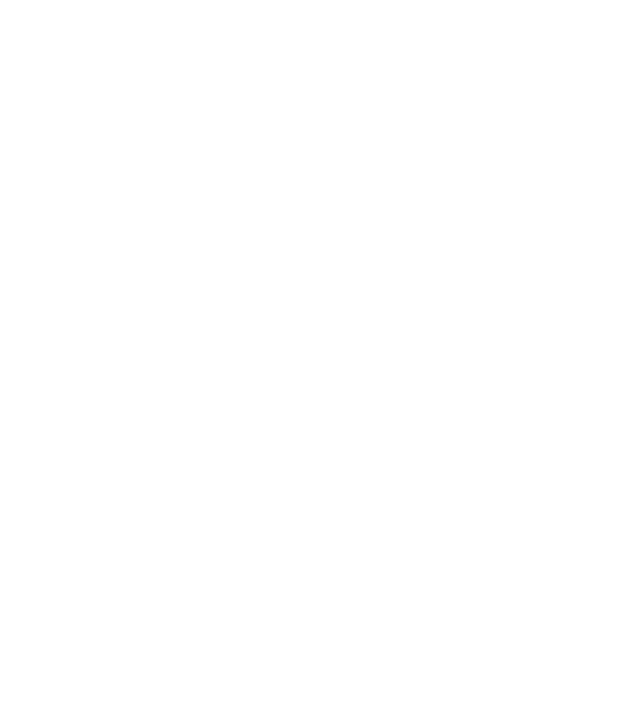
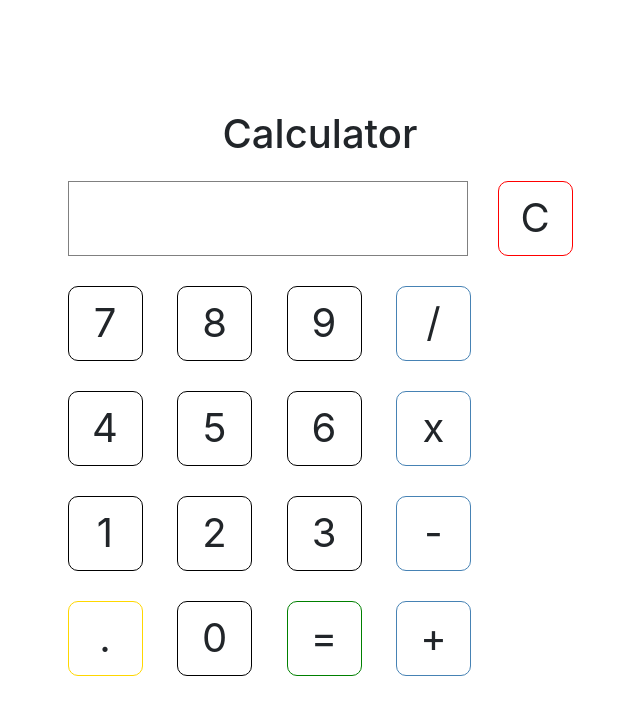
Before and after one commit to BrianEssayan/calculator-odin-project, a plain HTML site: page index.html in a window 1280 px wide. Shown: the whole page, without its empty margins (320-960 px from the left). Drawn offline with nearby package versions, Linux system fonts and the light colour scheme.

Commit message:
main structure and styles with css.

```diff
--- a/index.html
+++ b/index.html
@@ -1,13 +1,52 @@
 <!DOCTYPE html>
-<html lang="en">
-<head>
-    <meta charset="UTF-8">
-    <meta name="viewport" content="width=device-width, initial-scale=1.0">
+<html>
+  <head>
+    <meta lang="en" />
+    <meta charset="utf-8" />
+    <link
+      rel="stylesheet"
+      href="https://cdn.jsdelivr.net/npm/bootstrap@4.6.2/dist/css/bootstrap.min.css"
+      integrity="sha384-xOolHFLEh07PJGoPkLv1IbcEPTNtaed2xpHsD9ESMhqIYd0nLMwNLD69Npy4HI+N"
+      crossorigin="anonymous"
+    />
+    <link rel="stylesheet" href="style.css" />
+    <script src="script.js"></script>
     <title>Calculator</title>
-    <link rel="stylesheet" href="style.css">
-    <script src="script.js"></script>
-</head>
-<body>
-
-</body>
+  </head>
+  <body>
+    <h1>Calculator</h1>
+    <div class="calculator">
+      <div class="first-row">
+        <div id="screen">
+          <div class="previous"></div>
+          <div class="current"></div>
+        </div>
+        <button id="clear-btn" class="btn">C</button>
+      </div>
+      <div class="other-rows">
+        <button class="btn number">7</button>
+        <button class="btn number">8</button>
+        <button class="btn number">9</button>
+        <button class="btn operator">/</button>
+      </div>
+      <div class="other-rows">
+        <button class="btn number">4</button>
+        <button class="btn number">5</button>
+        <button class="btn number">6</button>
+        <button class="btn operator">x</button>
+      </div>
+      <div class="other-rows">
+        <button class="btn number">1</button>
+        <button class="btn number">2</button>
+        <button class="btn number">3</button>
+        <button class="btn operator">-</button>
+      </div>
+      <div class="other-rows">
+        <button class="btn decimal">.</button>
+        <button class="btn number">0</button>
+        <button class="btn equal">=</button>
+        <button class="btn operator">+</button>
+      </div>
+    </div>
+  </body>
 </html>
--- a/style.css
+++ b/style.css
@@ -0,0 +1,70 @@
+body {
+  display: flex;
+  justify-content: center;
+  align-items: center;
+  flex-direction: column;
+  width: 100vw;
+  height: 100vh;
+}
+
+.btn {
+  height: 75px;
+  width: 75px;
+  margin: 15px;
+  font-size: 40px;
+}
+
+.btn:hover {
+  background-color: gray;
+}
+
+.number {
+  border: 1px solid black;
+  border-radius: 10px;
+}
+
+.operator {
+  border: 1px solid steelblue;
+  border-radius: 10px;
+}
+
+.decimal {
+  border: 1px solid gold;
+  border-radius: 10px;
+}
+
+.equal {
+  border: 1px solid green;
+  border-radius: 10px;
+}
+
+#clear-btn {
+  border: 1px solid red;
+  border-radius: 10px;
+}
+
+.first-row {
+    display: flex;
+    justify-content: center;
+    align-items: center;
+    flex-direction: row;
+}
+
+#screen {
+    width: 400px;
+    height: 75px;
+    border: 1px solid gray;
+    margin: 15px;
+    display: flex;
+    flex-direction: column;
+    justify-content: flex-end;
+    align-items: flex-end;
+}
+
+.previous {
+    font-size: 20px;
+}
+
+.current {
+    font-size: 30px;
+}
```
